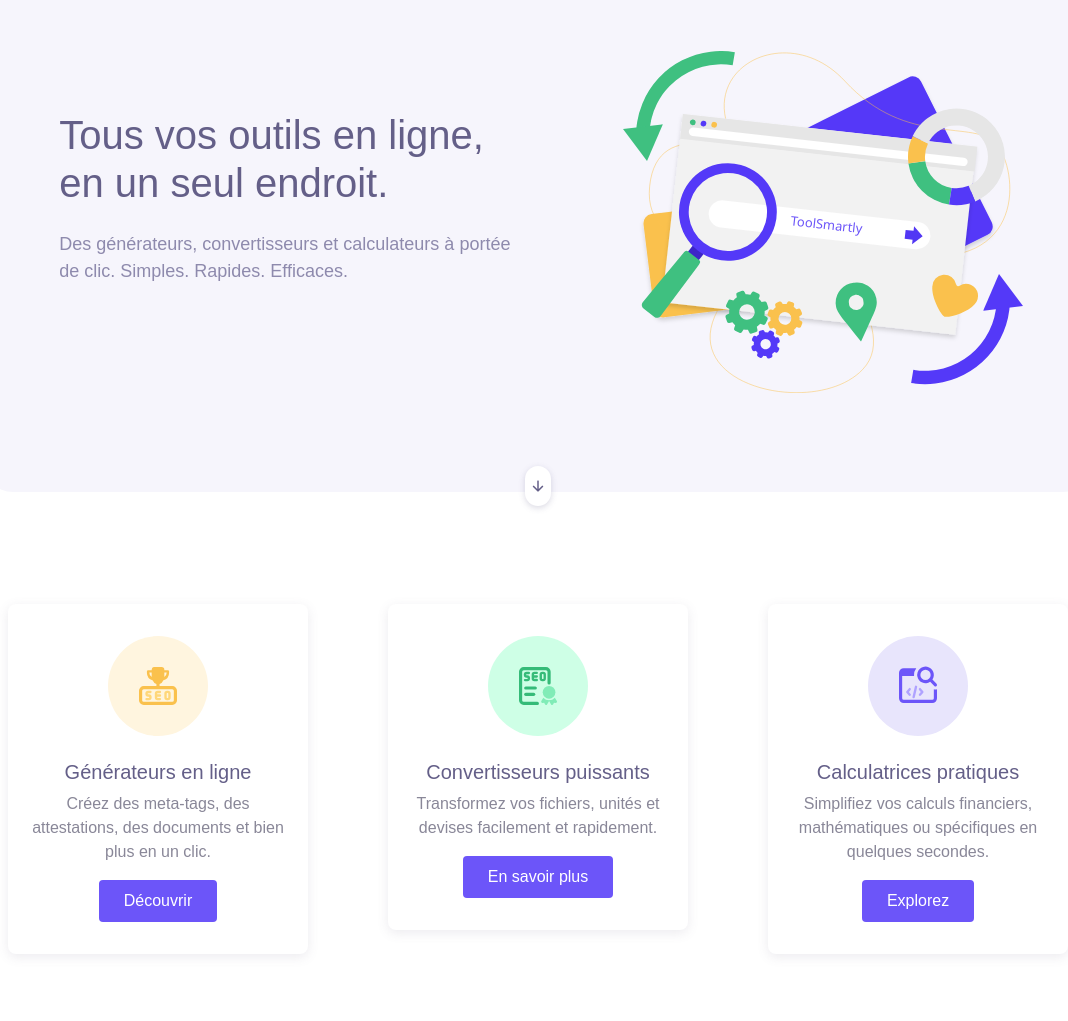
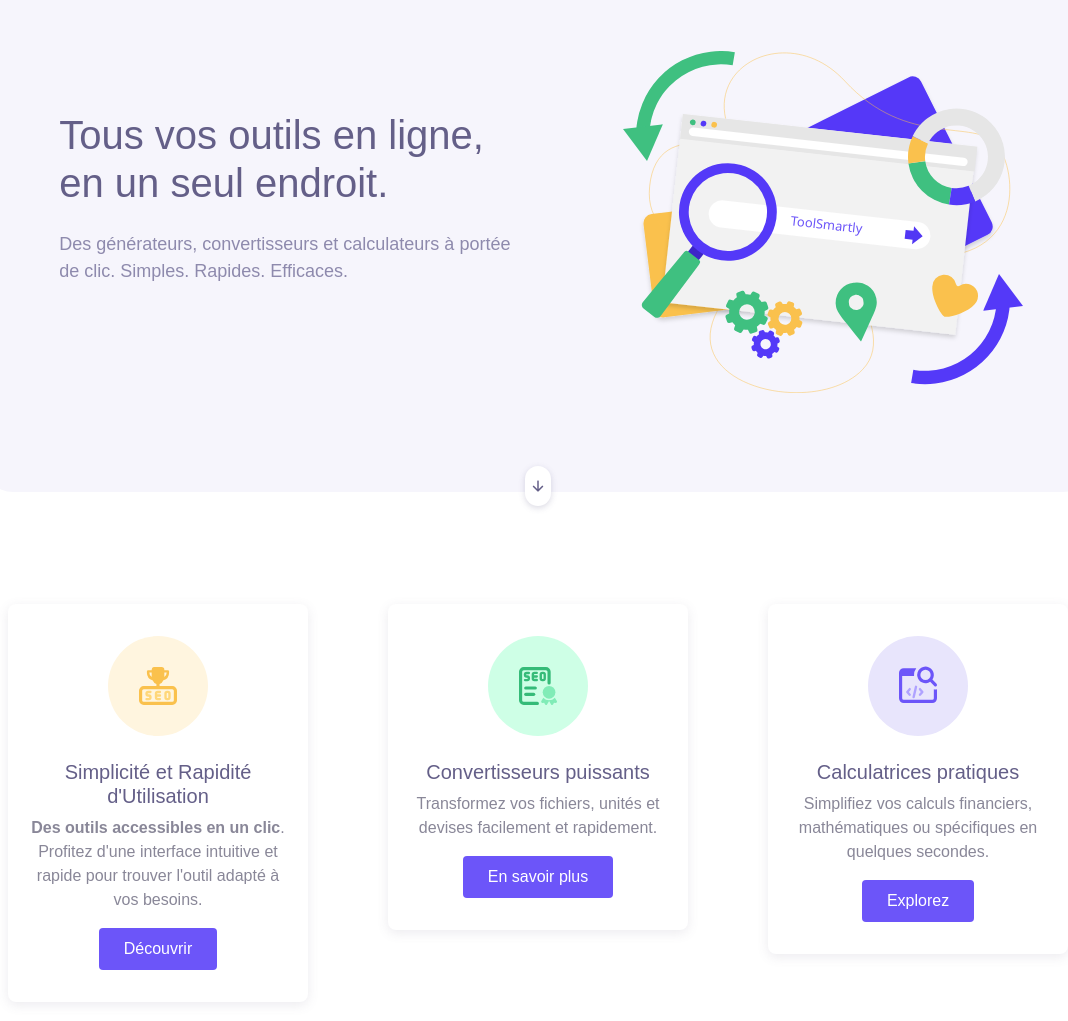
Before and after one commit to Weblocalis/toolsmartly, a plain HTML site: page index.html in a window 1280 px wide. Shown: the part 134-1155 px from the top of the page, without its empty margins (102-1170 px from the left). Drawn offline with Linux system fonts and the light colour scheme; files whose address does not match are found by name.

Commit message:
Update index.html

```diff
--- a/index.html
+++ b/index.html
@@ -123,8 +123,8 @@
               <img src="assets/img/services/service-1.svg" alt="Icone de Générateur d'outils">
             </div>
             <div class="body">
-              <h5 class="text-secondary">Générateurs en ligne</h5>
-              <p>Créez des meta-tags, des attestations, des documents et bien plus en un clic.</p>
+              <h5 class="text-secondary">Simplicité et Rapidité d'Utilisation</h5>
+              <p><b>Des outils accessibles en un clic</b>. Profitez d'une interface intuitive et rapide pour trouver l'outil adapté à vos besoins.</p>
               <a href="service.html" class="btn btn-primary">Découvrir</a>
             </div>
           </div>
```
